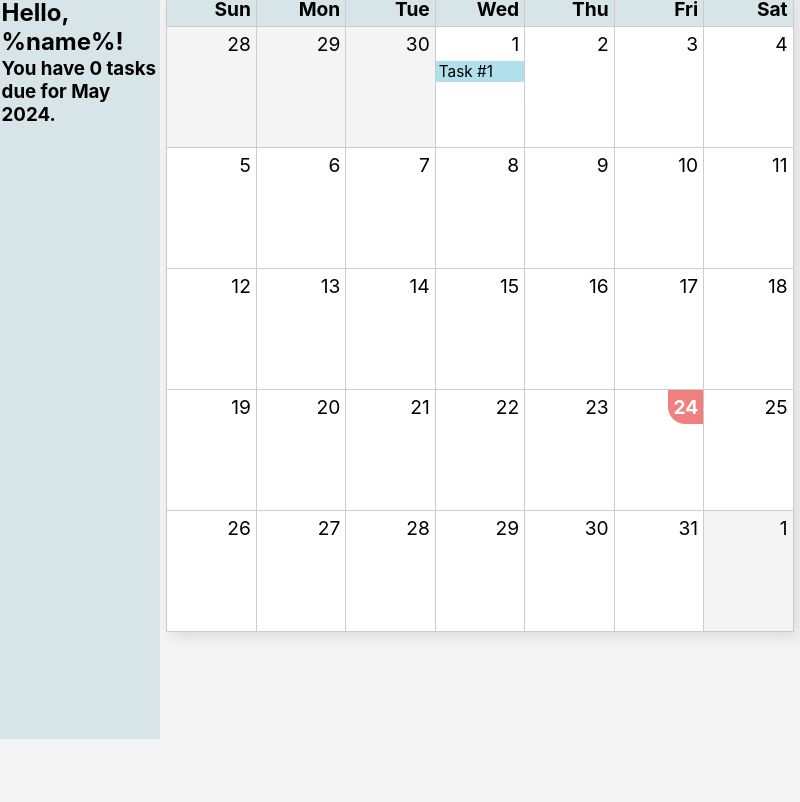
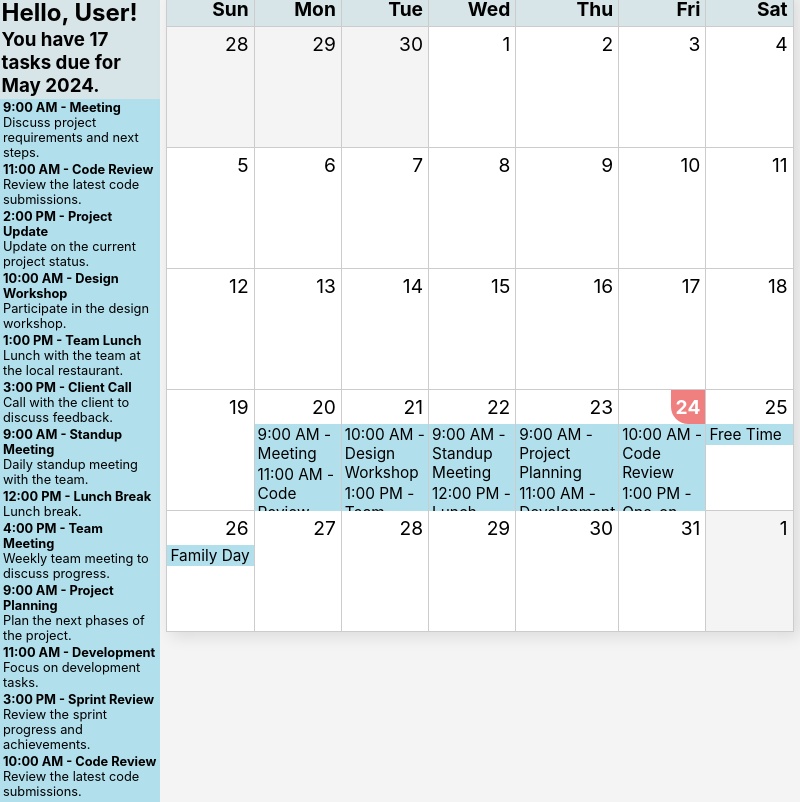
Before and after one commit to cse110-sp24-group16/cse110-sp24-group16, an Electron app: page source/monthly-planner.html in a window 800 px wide. Shown: the part 61-863 px from the top of the page. Before the commit the page ends 800 px from the top, so only its background shows below. Drawn offline with Linux system fonts and the light colour scheme.

Commit message:
Updated monthly parser

```diff
--- a/source/monthly-planner.html
+++ b/source/monthly-planner.html
@@ -6,6 +6,7 @@
         <meta name="viewport" content="width=device-width, initial-scale=1.0" />
         <title>Monthly View Calendar</title>
         <link rel="stylesheet" href="styles/monthly-planner-style.css" />
+        <script src="monthly-planner.js" type="module"></script>
     </head>
     <body>
         <div class="taskbar-wrapper">
@@ -48,9 +49,6 @@
                 </li>
                 <li tabindex="0" class="day first-day">
                     <span class="day-number">1</span>
-                    <ul class="task-list">
-                        <li class="task">Task #1</li>
-                    </ul>
                 </li>
                 <li tabindex="0" class="day">
                     <span class="day-number">2</span>
--- a/source/monthly-planner.js
+++ b/source/monthly-planner.js
@@ -0,0 +1,63 @@
+//fetch and process JSON data
+async function loadTasks() {
+    try {
+        const response = await fetch('task.json'); // Fetching the JSON file from the same directory
+        const tasks = await response.json();
+        displayTasks(tasks);
+    } catch (error) {
+        console.error('Error fetching or parsing tasks:', error);
+    }
+}
+
+//display tasks in the backlog and on the calendar
+function displayTasks(tasks) {
+    const backlog = document.querySelector('.taskbar-wrapper');
+    const calendar = document.querySelector('#calendar');
+
+    //placeholder to replace with actual user's name
+    const userName = 'User';
+    backlog.querySelector('h2').textContent = `Hello, ${userName}!`;
+
+    //initialize task count
+    let taskCount = 0;
+
+    tasks.forEach(task => {
+        //create task element for the backlog
+        const taskElement = document.createElement('div');
+        taskElement.classList.add('task');
+        taskElement.innerHTML = `<strong>${task.title}</strong><br>${task.description}`;
+
+        //add task to backlog
+        backlog.appendChild(taskElement);
+
+        //find the respective day element in the calendar
+        const taskDate = new Date(task.date);
+        const dayNumber = taskDate.getDate();
+        const dayElement = Array.from(calendar.children).find(
+            day => day.classList.contains('day') &&
+                   day.querySelector('.day-number').textContent == dayNumber
+        );
+
+        if (dayElement) {
+            //add task to the specific day
+            const taskList = dayElement.querySelector('.task-list') || document.createElement('ul');
+            taskList.classList.add('task-list');
+            const taskItem = document.createElement('li');
+            taskItem.classList.add('task');
+            taskItem.textContent = task.title;
+            taskList.appendChild(taskItem);
+            if (!dayElement.contains(taskList)) {
+                dayElement.appendChild(taskList);
+            }
+        }
+
+        //increment task count
+        taskCount++;
+    });
+
+    //update task count in the backlog header
+    backlog.querySelector('h3').textContent = `You have ${taskCount} tasks due for May 2024.`;
+}
+
+//load tasks when the DOM content is loaded
+document.addEventListener('DOMContentLoaded', loadTasks);
```
Also changed, not shown: source/task.json (+103 -1 lines).
